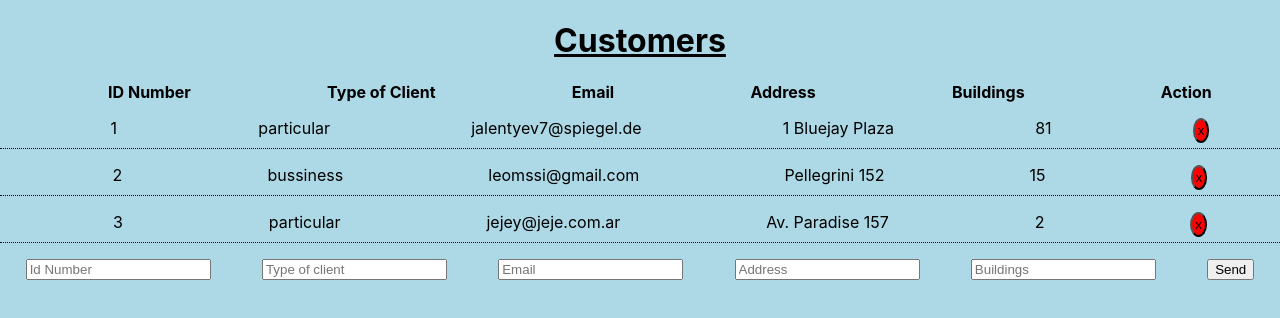
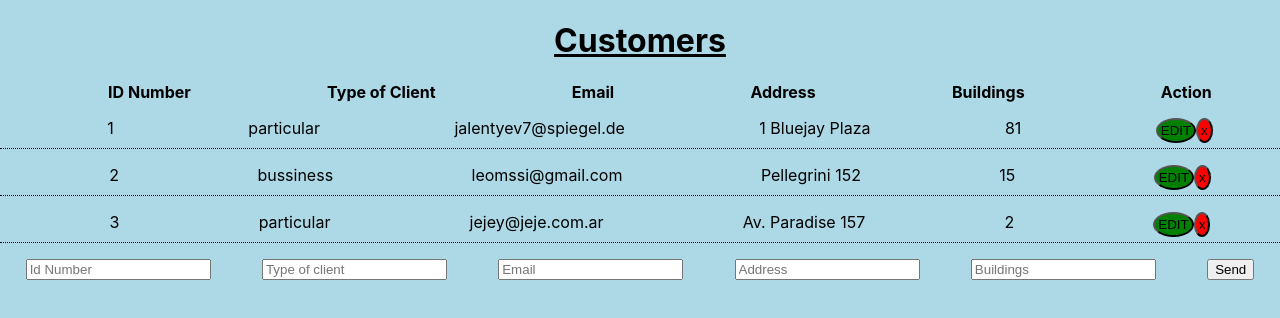
Before and after one commit to ignacioaristo/CaldAR, a React (Create React App) app: page / in a window 1280 px wide. Shown: the top 318 px of the page. Built offline with nearby package versions, Linux system fonts and the light colour scheme.

Commit message:
added edit button

```diff
--- a/src/components/CustomersItem.js
+++ b/src/components/CustomersItem.js
@@ -23,7 +23,10 @@ export class CustomersItem extends Component {
                 <li>{this.props.customer.email}</li>
                 <li>{this.props.customer.address}</li>
                 <li>{this.props.customer.buildings}</li>
-                <button onClick={this.props.deleteCustomer.bind(this, this.props.customer.id)} style={deleteButton}>x</button>
+                <div>
+                    <button onClick={this.props.deleteCustomer.bind(this, this.props.customer.id)} style={editButton}>EDIT</button>
+                    <button onClick={this.props.deleteCustomer.bind(this, this.props.customer.id)} style={deleteButton}>x</button>
+                </div>
             </ul>
         )
     }
@@ -40,4 +43,11 @@ const deleteButton = {
     cursor: 'pointer'
 }
 
+const editButton = {
+    backgroundColor: 'green',
+    borderRadius: '50%',
+    padding: '3px',
+    cursor: 'pointer'
+}
+
 export default CustomersItem
```
Also changed, not shown: 1 other file (tests, documents, lock files or other folders).
